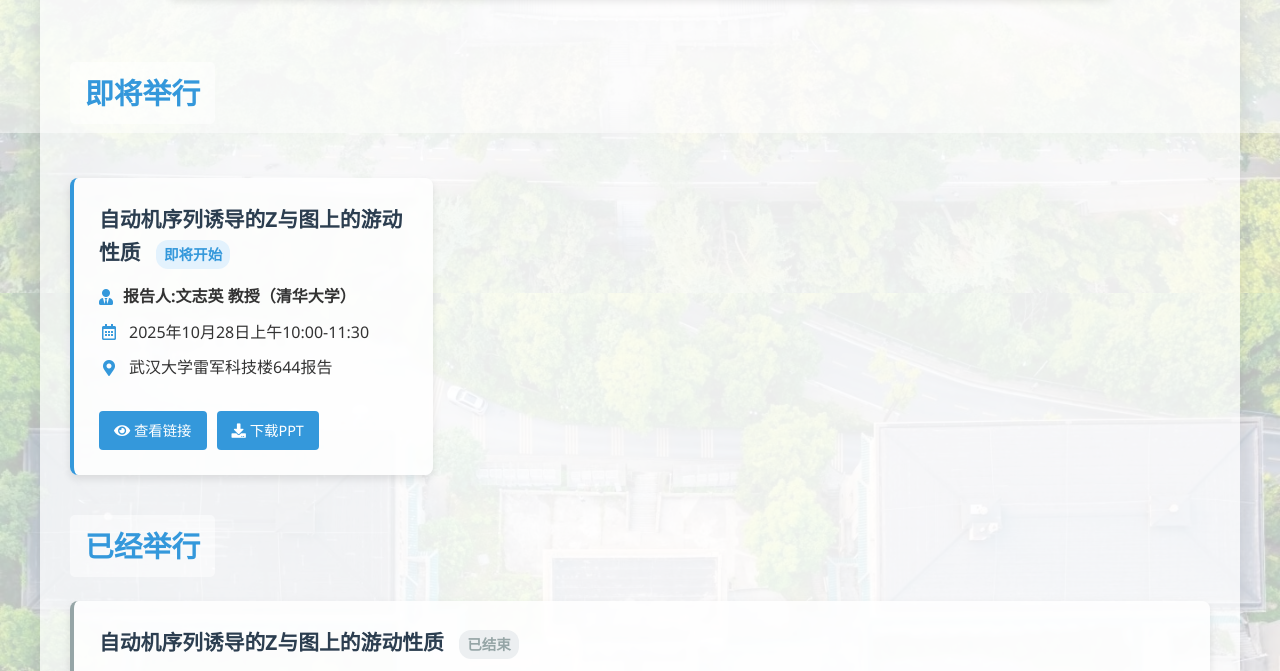
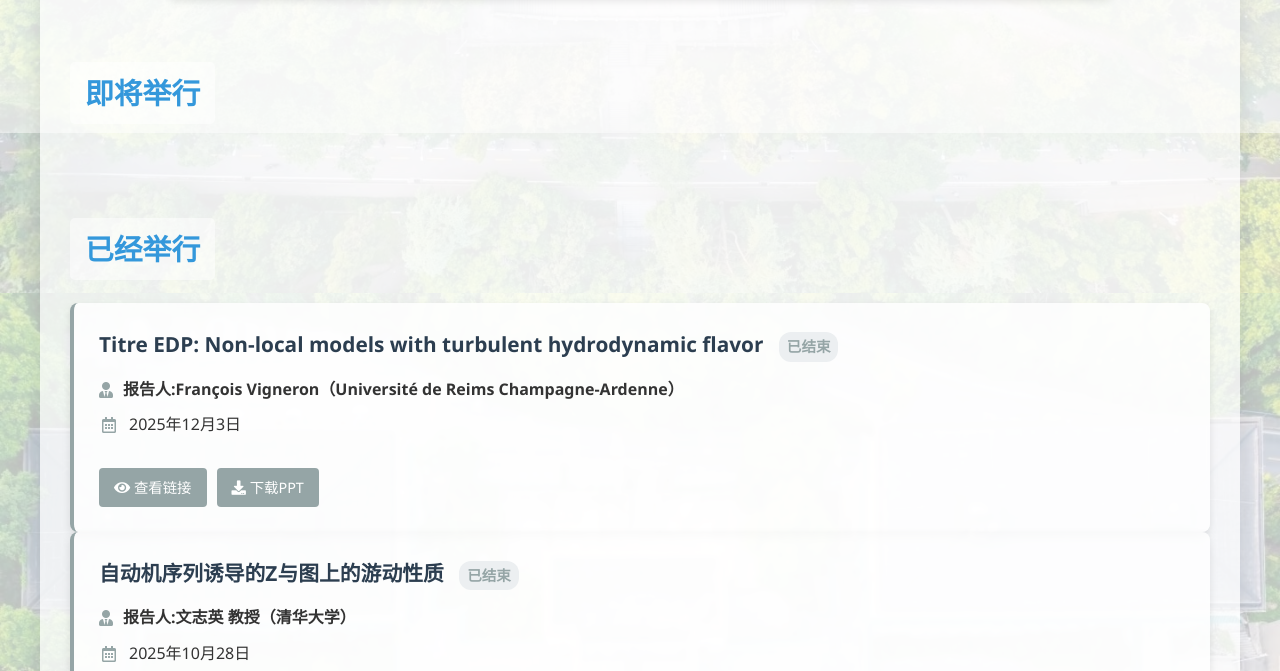
Before and after one commit to a-p-seminar/Seminar-of-Analysis-and-Probability, a plain HTML site: page index.html in a window 1280 px wide. Shown: the part 667-1338 px from the top of the page. Drawn offline with Linux system fonts and the light colour scheme.

Commit message:
Update index.html

```diff
--- a/index.html
+++ b/index.html
@@ -308,30 +308,28 @@
         <div class="reports-container">
 
 
-             <div class="report-card upcoming">
-                <h3 class="report-title">自动机序列诱导的Z与图上的游动性质 <span class="status-badge upcoming-badge">即将开始</span></h3>
-                <div class="report-speaker">
-                    <i class="fas fa-user-tie"></i>
-                    <span>报告人:文志英 教授（清华大学）</span>
-                </div>
-                <div class="report-meta">
-                    <i class="far fa-calendar-alt"></i>
-                    <span>2025年10月28日上午10:00-11:30</span>
-                </div>
-                <div class="report-meta">
-                    <i class="fas fa-map-marker-alt"></i>
-                    <span>武汉大学雷军科技楼644报告</span>
-                </div>
-                <div class="buttons-group">
-                    <a href="https://maths.whu.edu.cn/info/1115/149322.htm" class="btn btn-view"><i class="fas fa-eye"></i> 查看链接</a>
-                    <a href="#" class="btn"><i class="fas fa-download"></i> 下载PPT</a>
-                </div>
-            </div>
+
 
 
         </div>
 
         <h2>已经举行</h2>
+
+        <div class="report-card past">
+                <h3 class="report-title">Titre EDP: Non-local models with turbulent hydrodynamic flavor <span class="status-badge past-badge">已结束</span></h3>
+                <div class="report-speaker">
+                    <i class="fas fa-user-tie"></i>
+                    <span>报告人:François Vigneron（Université de Reims Champagne-Ardenne）</span>
+                </div>
+                <div class="report-meta">
+                    <i class="far fa-calendar-alt"></i>
+                    <span>2025年12月3日 </span>
+                </div>
+                <div class="buttons-group">
+                    <a href="https://maths.whu.edu.cn/info/1115/160182.htm" class="btn btn-view"><i class="fas fa-eye"></i> 查看链接</a>
+                    <a href="" class="btn"><i class="fas fa-download"></i> 下载PPT</a>
+                </div>
+            </div>
 
          <div class="report-card past">
                 <h3 class="report-title">自动机序列诱导的Z与图上的游动性质 <span class="status-badge past-badge">已结束</span></h3>
```
